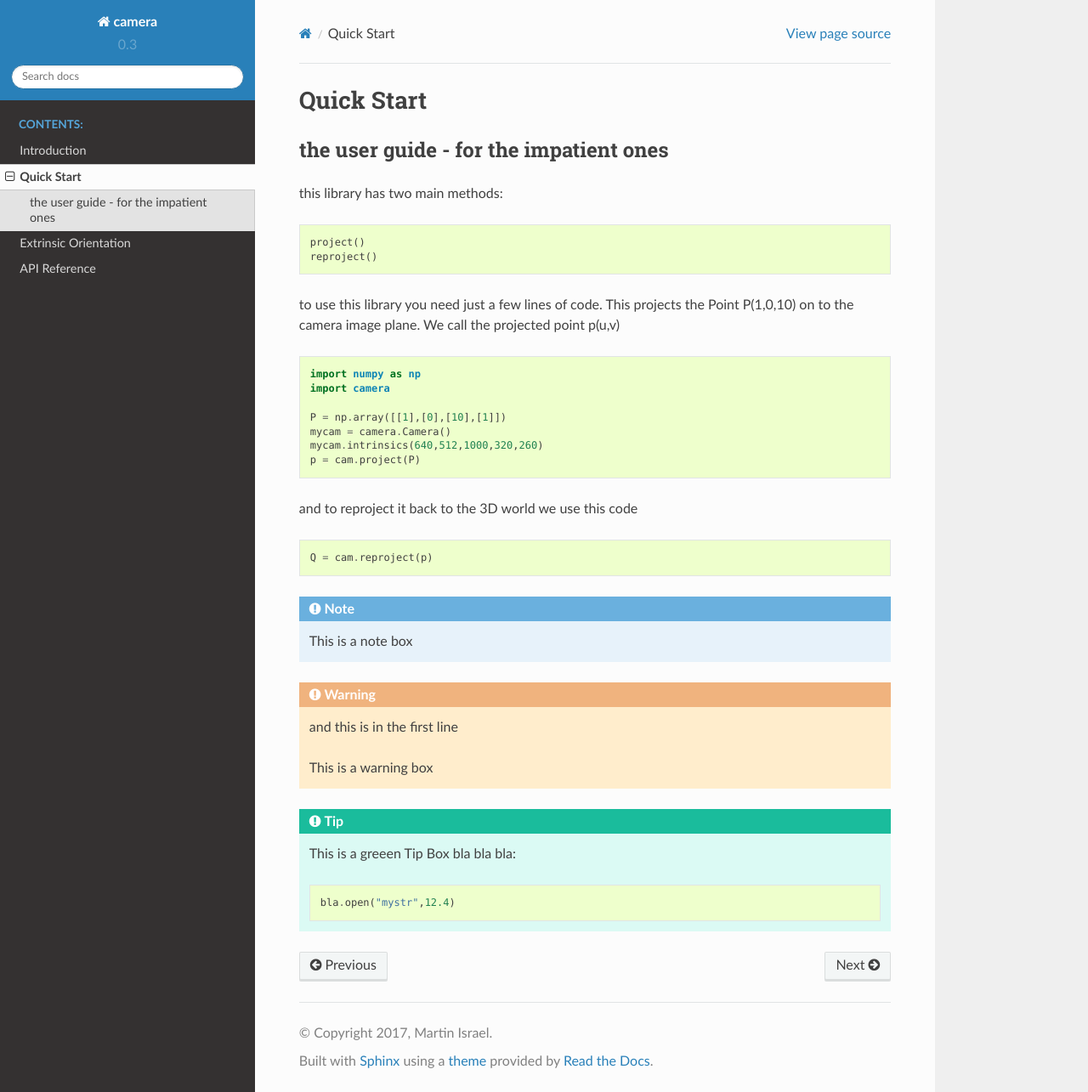
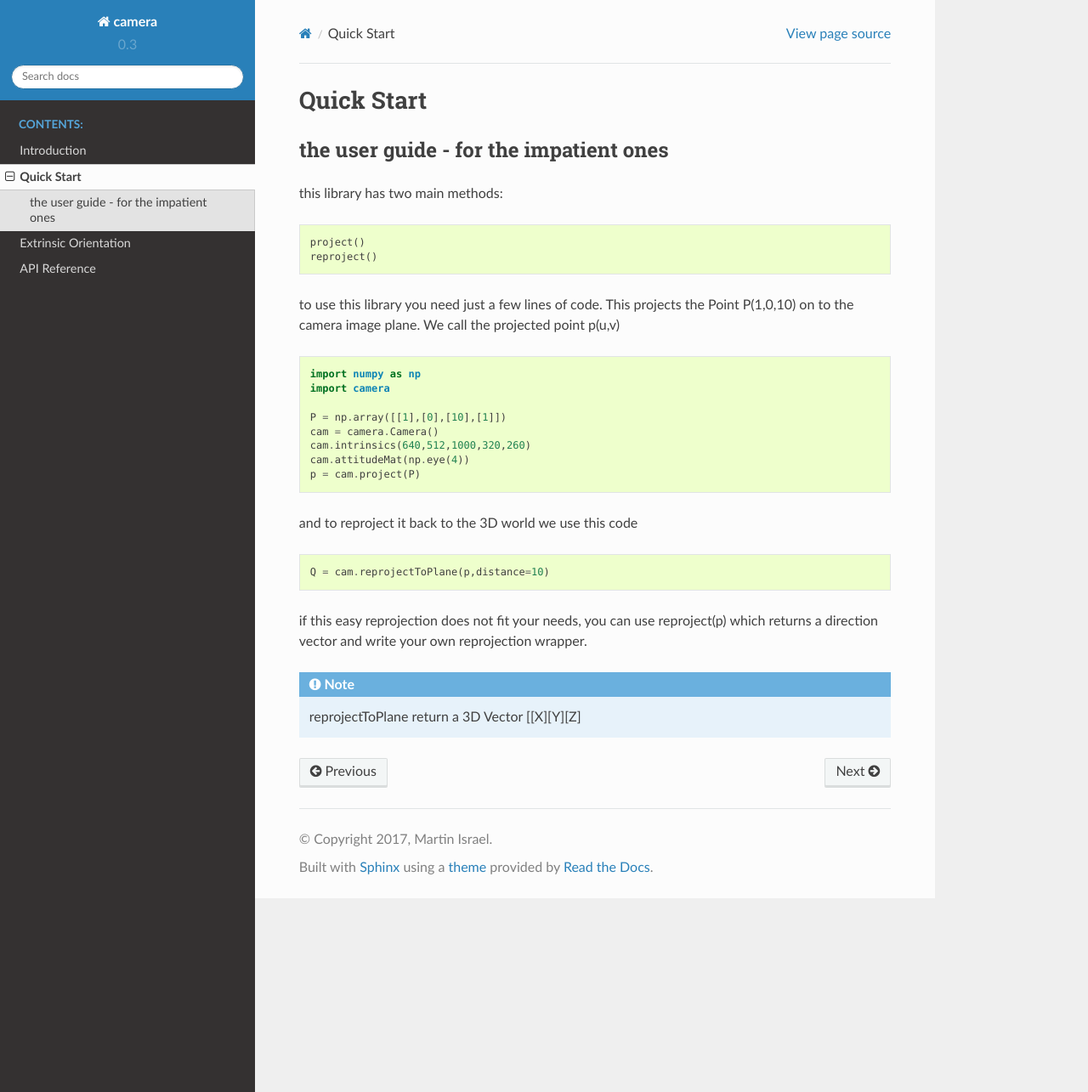
Before and after one commit to dlr-eoc/camera, a Sphinx documentation site: the page built from doc/quickstart.rst, in a window 1280 px wide and 1285 px high. Shown: the whole window at 85% size. Built offline with Sphinx 7.4.7 and the Read the Docs theme 2.0.0, drawn with Linux system fonts in a browser that asks for light colours; formulas are drawn with MathJax 3.

Commit message:
Update quickstart.rst
corrected an error in the code
added reprojectToPlane()

```diff
--- a/doc/quickstart.rst
+++ b/doc/quickstart.rst
@@ -16,23 +16,18 @@ This projects the Point P(1,0,10) on to the camera image plane. We call the proj
     import camera
 
     P = np.array([[1],[0],[10],[1]])
-    mycam = camera.Camera()
-    mycam.intrinsics(640,512,1000,320,260)
+    cam = camera.Camera()
+    cam.intrinsics(640,512,1000,320,260)
+    cam.attitudeMat(np.eye(4))
     p = cam.project(P)
 
 and to reproject it back to the 3D world we use this code ::
 
-    Q = cam.reproject(p)
+    Q = cam.reprojectToPlane(p,distance=10)
+
+if this easy reprojection does not fit your needs, you can use reproject(p) which returns a direction vector
+and write your own reprojection wrapper.
 
 .. note::
 
-    This is a note box
-
-.. warning:: and this is in the first line
-
-    This is a warning box
-
-.. Tip:: This is a greeen Tip Box
-    bla bla bla::
-
-        bla.open("mystr",12.4)
+    reprojectToPlane return a 3D Vector [[X][Y][Z]
```
